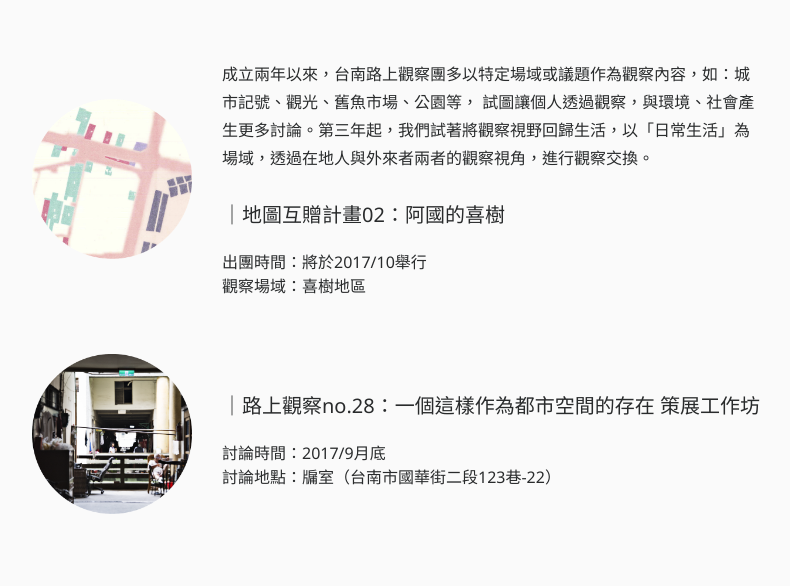
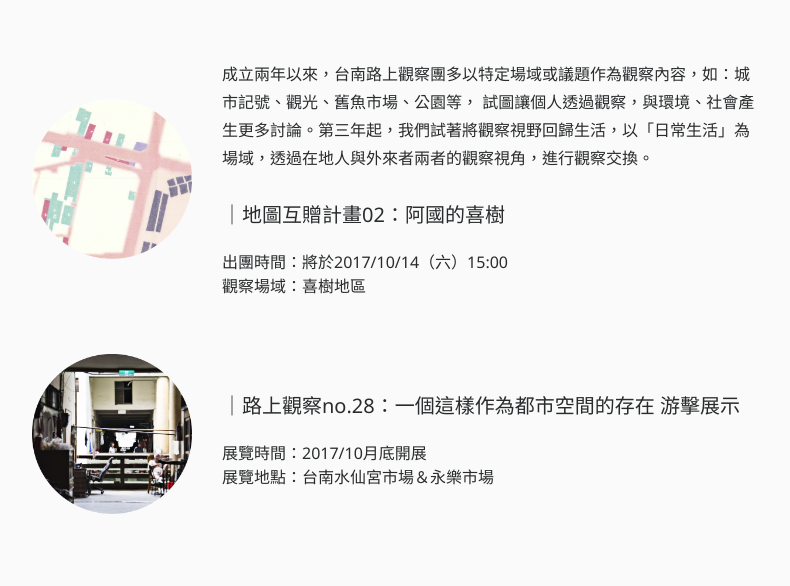
Before and after one commit to streetobserver/streetobserver.github.io, a plain HTML site: page ongoing.html in a window 1280 px wide. Shown: the part 214-800 px from the top of the page, without its empty margins (243-1033 px from the left). Drawn offline with nearby package versions, Linux system fonts and the light colour scheme; files that its build step writes are made by us from their sources; a script that the page names is missing; a web font is replaced by a local one.

Commit message:
Update ongoing.html

```diff
--- a/ongoing.html
+++ b/ongoing.html
@@ -100,7 +100,7 @@ ga('send', 'pageview');
                 試圖讓個人透過觀察，與環境、社會產生更多討論。第三年起，我們試著將觀察視野回歸生活，以「日常生活」為
                 場域，透過在地人與外來者兩者的觀察視角，進行觀察交換。</p>
               <h5 class="py-3">｜地圖互贈計畫02：阿國的喜樹</h5>
-              <div>出團時間：將於2017/10舉行 </div>
+              <div>出團時間：將於2017/10/14（六）15:00 </div>
               <div>觀察場域：喜樹地區</div>
             </div>
           </div>
@@ -111,9 +111,9 @@ ga('send', 'pageview');
           </div>
           <div class="col-12 col-sm-8 col-md-6 block-middle py-4">
             <div>
-              <h5 class="py-3">｜路上觀察no.28：一個這樣作為都市空間的存在 策展工作坊</h5>
-              <div>討論時間：2017/9月底 </div>
-              <div>討論地點：牖室（台南市國華街二段123巷-22）</div>
+              <h5 class="py-3">｜路上觀察no.28：一個這樣作為都市空間的存在 游擊展示</h5>
+              <div>展覽時間：2017/10月底開展 </div>
+              <div>展覽地點：台南水仙宮市場＆永樂市場</div>
             </div>
           </div>
         </div>
```
